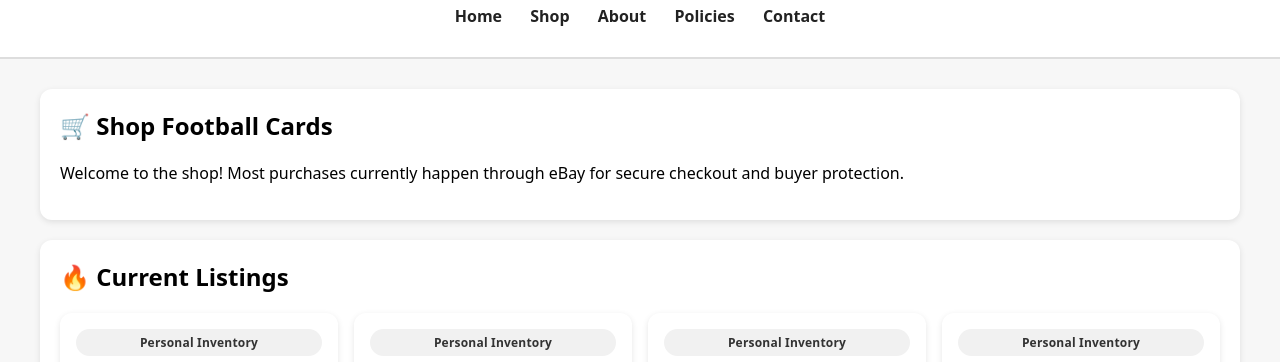
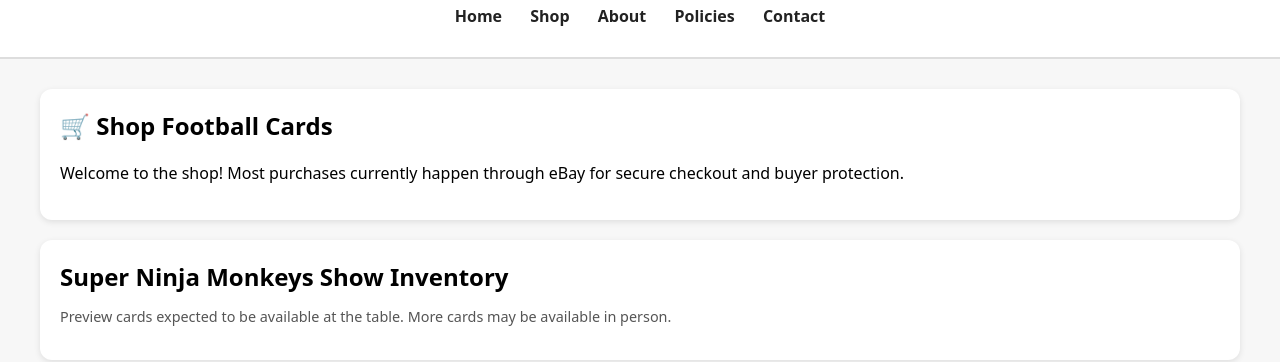
Before and after one commit to Daemek111/superninjamonkeys.com, a Jekyll site: the page shop.html, which Jekyll copies as it is, in a window 1280 px wide and 900 px high, scrolled down 439 px, cut to the strip 0-362 px from the top of the window. Built offline with Jekyll 4.4.1, drawn with Linux system fonts in a browser that asks for light colours.

Commit message:
Update shop.html

```diff
--- a/shop.html
+++ b/shop.html
@@ -45,7 +45,16 @@
         Welcome to the shop! Most purchases currently happen through eBay for secure checkout and buyer protection.
       </p>
     </section>
-
+<section class="card">
+  <h2 id="show-inventory">Super Ninja Monkeys Show Inventory</h2>
+  <p class="kicker">
+    Preview cards expected to be available at the table. More cards may be available in person.
+  </p>
+
+  <div class="grid">
+    <!-- existing product cards stay here -->
+  </div>
+</section>
     <section class="card listings-card">
       <h2>🔥 Current Listings</h2>
 
```
